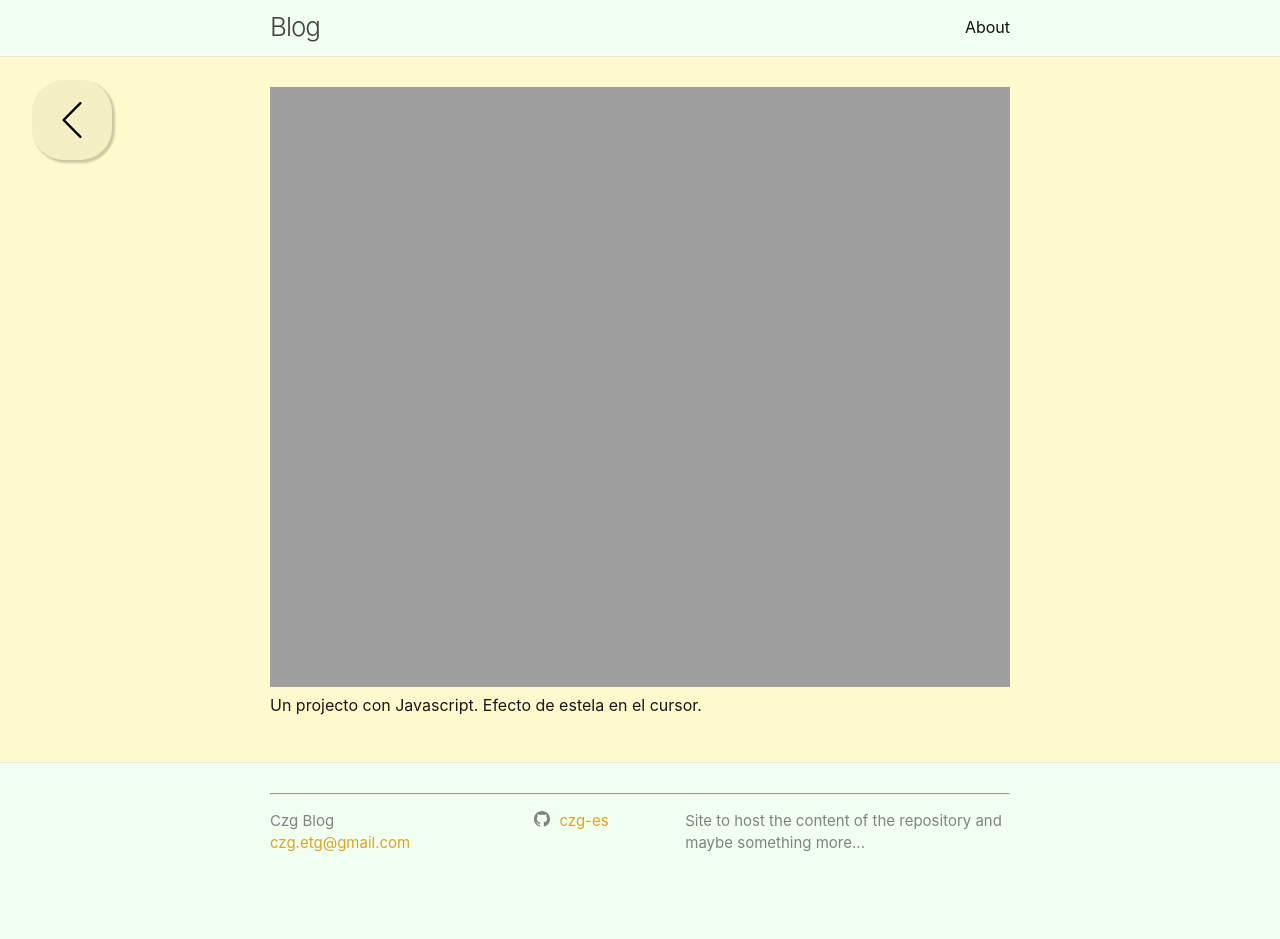
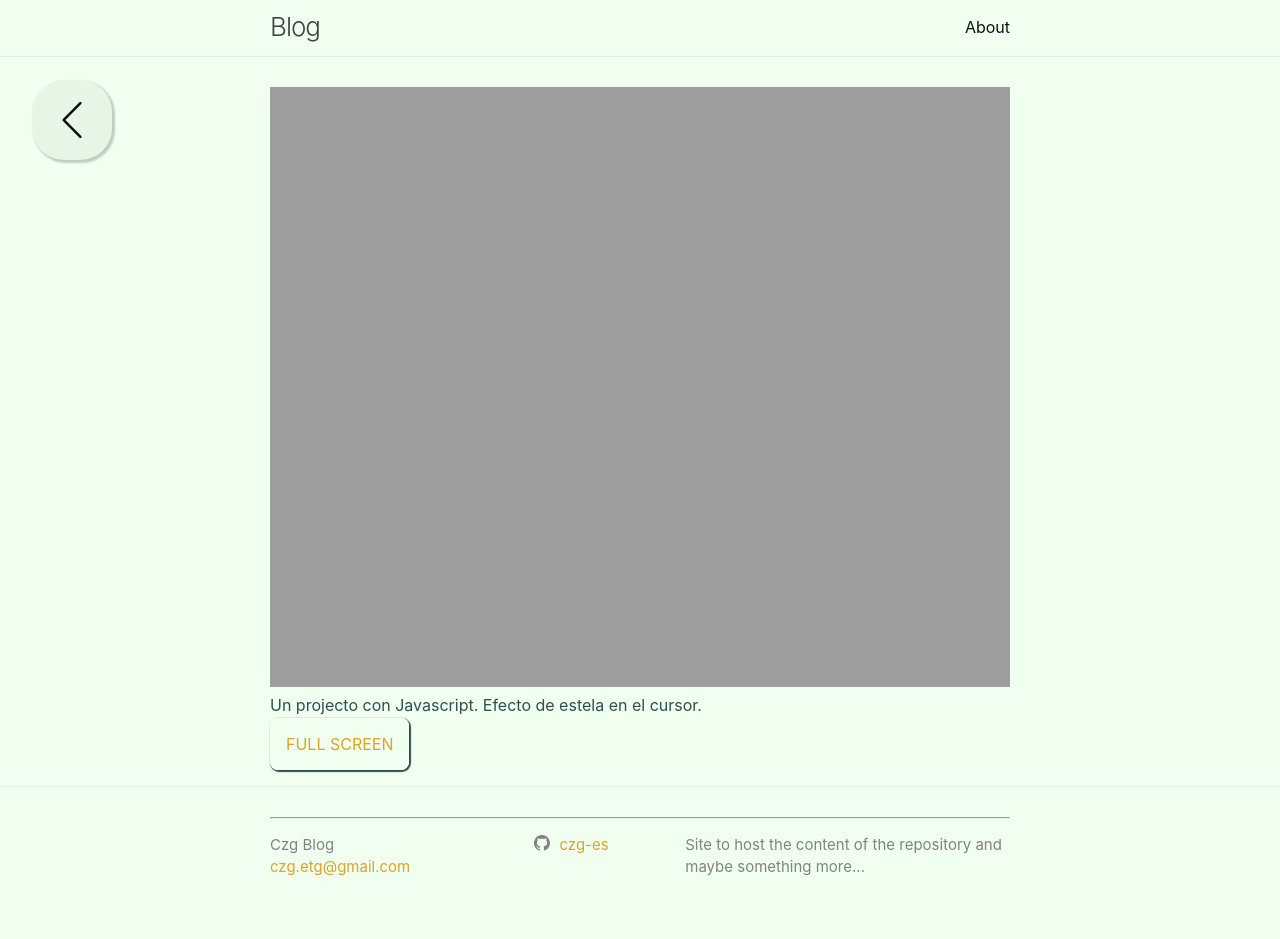
Before and after one commit to czg-es/C_blog, a Jekyll site: the page built from _posts/2021-05-21-Mouse_Trails.markdown, in a window 1280 px wide. Built offline with Jekyll 4.4.1, drawn with Linux system fonts in a browser that asks for light colours; before the commit the page ends 915 px from its top, so only the background shows below that.

Commit message:
added fullscreen button in _includes

```diff
--- /dev/null
+++ b/_includes/fullScreen.html
@@ -0,0 +1,3 @@
+<div class="fullScreen_btn">
+    <a href="{{page.frame_url}}" class="fullScreen_link lang_change">FULL SCREEN</a>
+</div>
--- a/_layouts/default_custom.html
+++ b/_layouts/default_custom.html
@@ -7,10 +7,11 @@
 
     {%- include header.html -%}
 
-    <main class="page-content" aria-label="Content" style=' background:lemonchiffon; color: #181818;' >
+    <main class="page-content" aria-label="Content" style='' >
       {%- include back_button.html -%}
       <div class="wrapper">
         {{ content }}
+        {%- include fullScreen.html -%}
       </div>
     </main>
 
```
